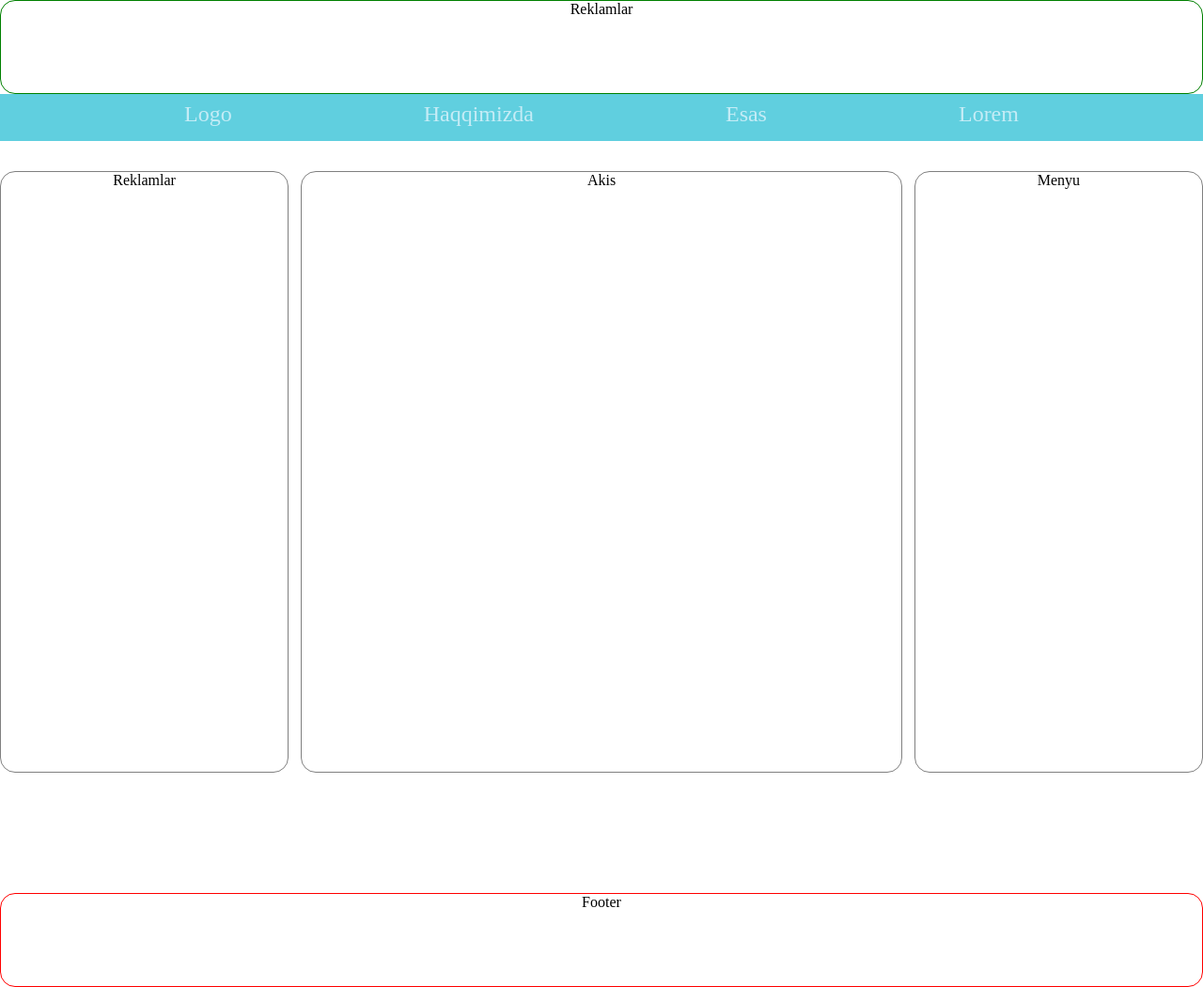
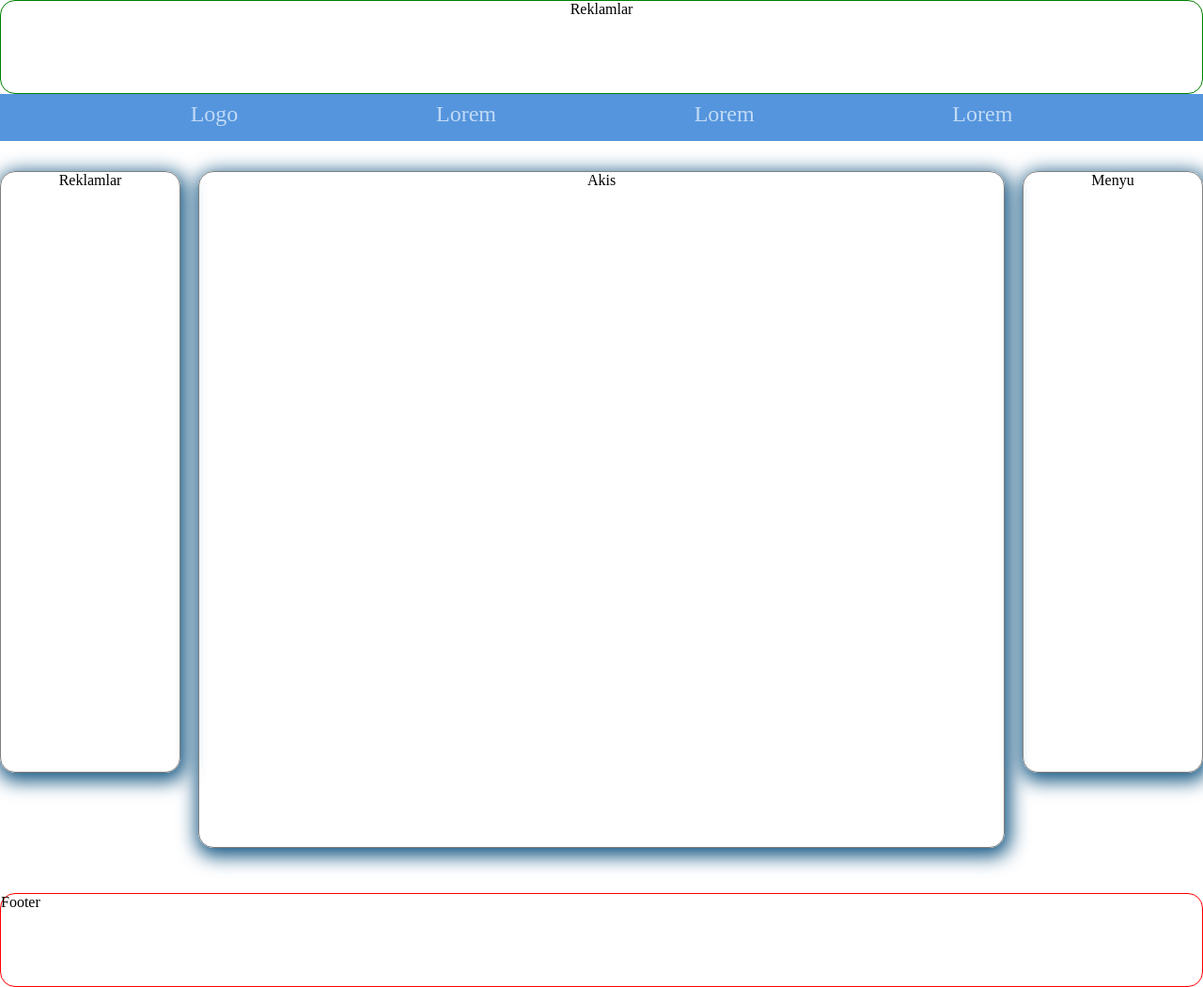
Before and after one commit to iman-112/web-site-iskelet, a plain HTML site: page index.html in a window 1280 px wide. Shown: the whole page at 94% size. Drawn offline with Linux system fonts and the light colour scheme.

Commit message:
animasya

```diff
--- a/index.html
+++ b/index.html
@@ -15,7 +15,7 @@
 
 <nav>
    <div class="links">
-       <a href="" class="link">Logo</a><a href="" class="link">Haqqimizda</a><a href="" class="link">Esas</a><a href="" class="link">Lorem</a>
+       <a href="" class="link">Logo</a><a href="" class="link">Lorem</a><a href="" class="link">Lorem</a><a href="" class="link">Lorem</a>
    </div>
 </nav>
 
--- a/style.css
+++ b/style.css
@@ -4,10 +4,15 @@
     box-sizing: border-box;
 }
 
+:root{
+    box-shadow: 2px 2px 2px 2px orangered;
+}
 nav{
-    background-color: #5cde;
+    background-color: rgb(85, 149, 221);
     width: 100%;
     height: 50px;
+    position: sticky;
+    top: 0;
 
 }
 .reklamlar{
@@ -46,7 +51,8 @@ nav .links{
     border-radius: 1rem;
 }
 .teref{
-    width: 24% ;
+    box-shadow: 2px 5px 20px 4px rgb(18, 85, 129);
+    width: 15% ;
     height: 80vh;
     margin-top: 2rem;
     text-align: center;
@@ -54,12 +60,17 @@ nav .links{
     border-radius: 1rem;
 }
 .akis{
-    width:50% ;
+    width:67% ;
+    height: 90vh;
 }
 footer{
+   display: flex;
     width: 100%;
     height: 100px;
+    bottom: 0;
+    right: 0;
+    left: 0;
     border: 1px solid red;
-    text-align: center;
+    text-align: center  ;
     border-radius: 1rem;
 }
```
